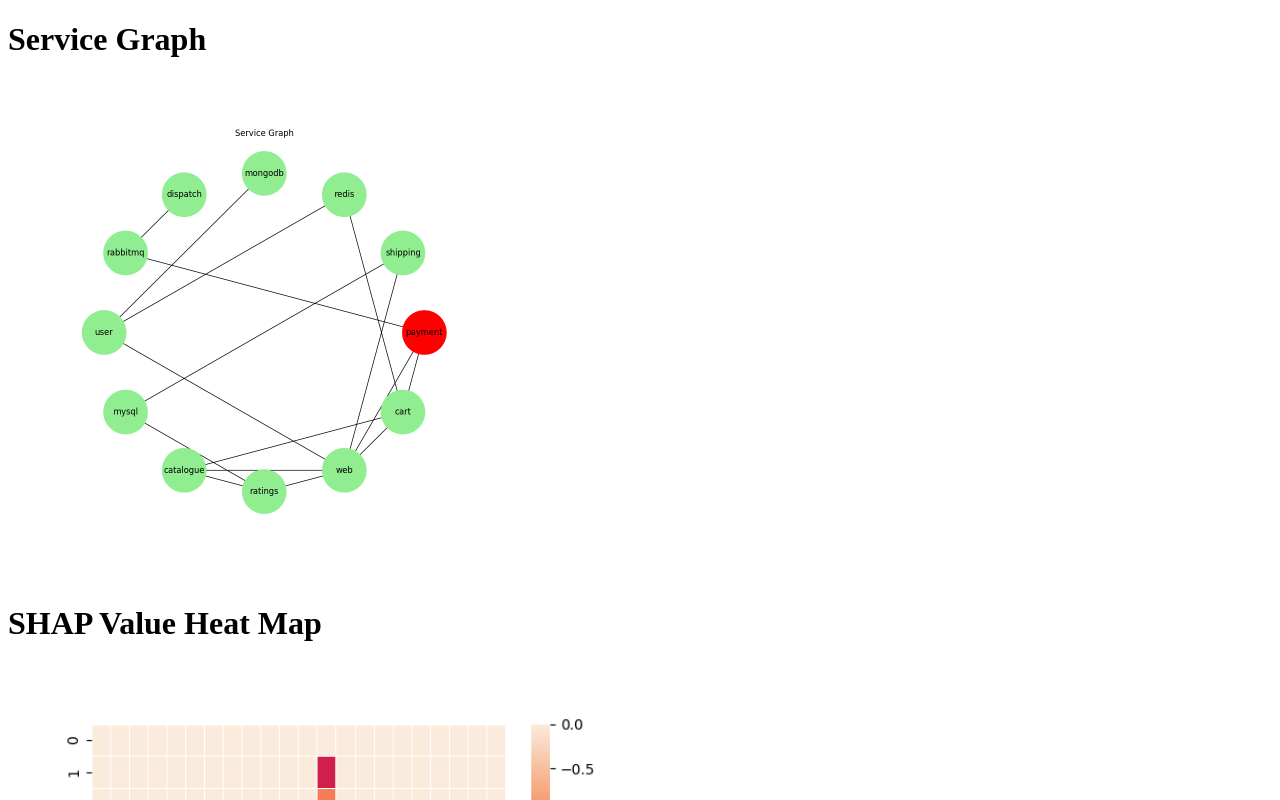
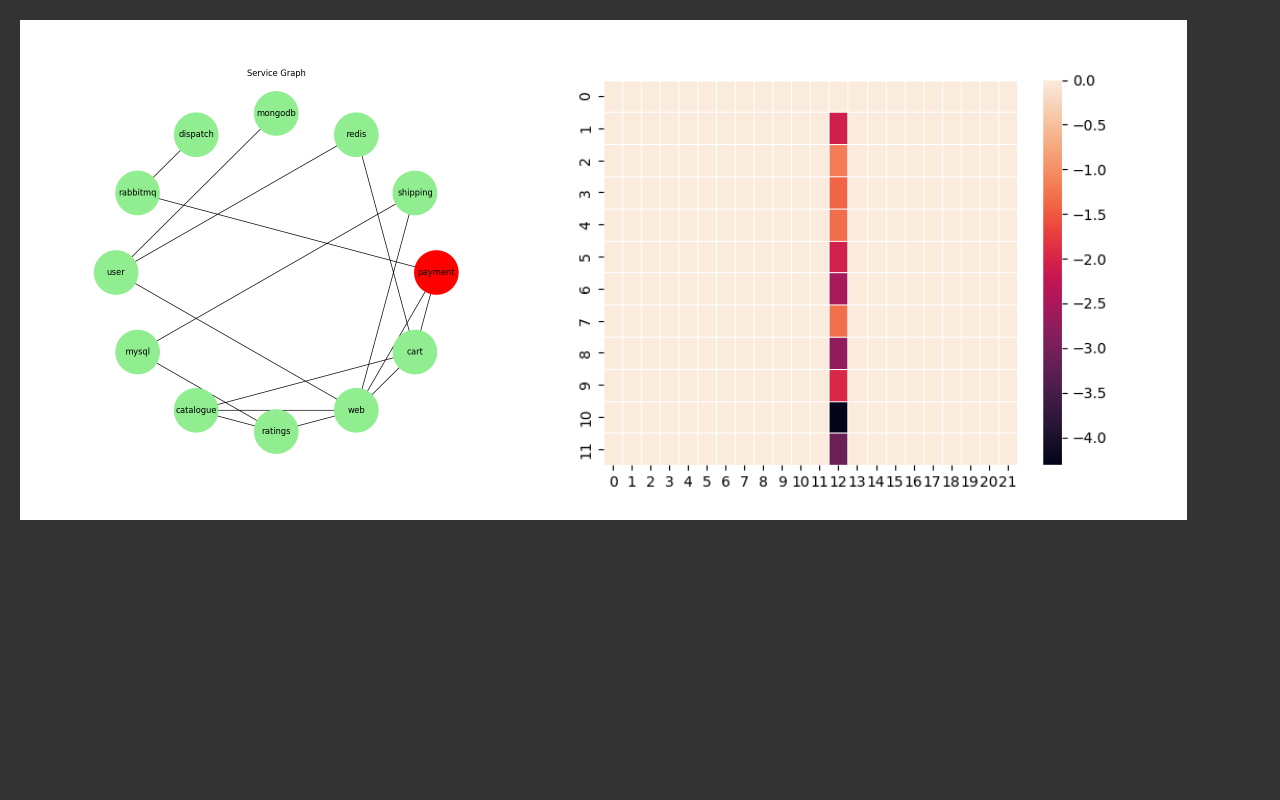
Before and after one commit to ms-anomaly/bsc-fyp, a plain HTML site: page frontend/web/index.html in a window 1280 px wide. Shown: the top 800 px of the page. Drawn offline with Linux system fonts and the light colour scheme.

Commit message:
initialize plots

```diff
--- a/frontend/web/index.html
+++ b/frontend/web/index.html
@@ -1,6 +1,23 @@
 <!DOCTYPE html>
 <html lang="en">
 <head>
+    <style>
+        body {
+          background-color: #333;
+          color: #fff;
+          margin: 0;
+          padding: 20px;
+        }
+
+        .image-container {
+          display: flex;
+        }
+
+        .image-container img {
+          width: 50%;
+          height: auto;
+        }
+    </style>
     <!-- <link rel="stylesheet" href="https://pyscript.net/alpha/pyscript.css" />
     <script defer src="https://pyscript.net/alpha/pyscript.js"></script> -->
 
@@ -20,11 +37,15 @@
         document.querySelector("img").setAttribute("src", encImg) -->
     </py-script>
 
-    <h1>Service Graph</h1>
-    <img src="../plots/serviceGraph.png" title="Service Graph" alt="Micro Service Graph" style="width:auto; height:500px">
+    <!-- <h1>Service Graph</h1>
 
-    <h1>SHAP Value Heat Map</h1>
-    <img src="../plots/heatmap.png" title="SHAP Value Heat Map" alt="Heat Map" style="width:auto; height:500px">
+    <h1>SHAP Value Heat Map</h1> -->
+
+    <div class="image-container">
+        <img src="../plots/serviceGraph.png" title="Service Graph" alt="Micro Service Graph" style="width:auto; height:500px">
+        <img src="../plots/heatmap.png" title="SHAP Value Heat Map" alt="Heat Map" style="width:auto; height:500px">
+    </div>
+
 
 </body>
 </html>
```
Also changed, not shown: 1 other file.
